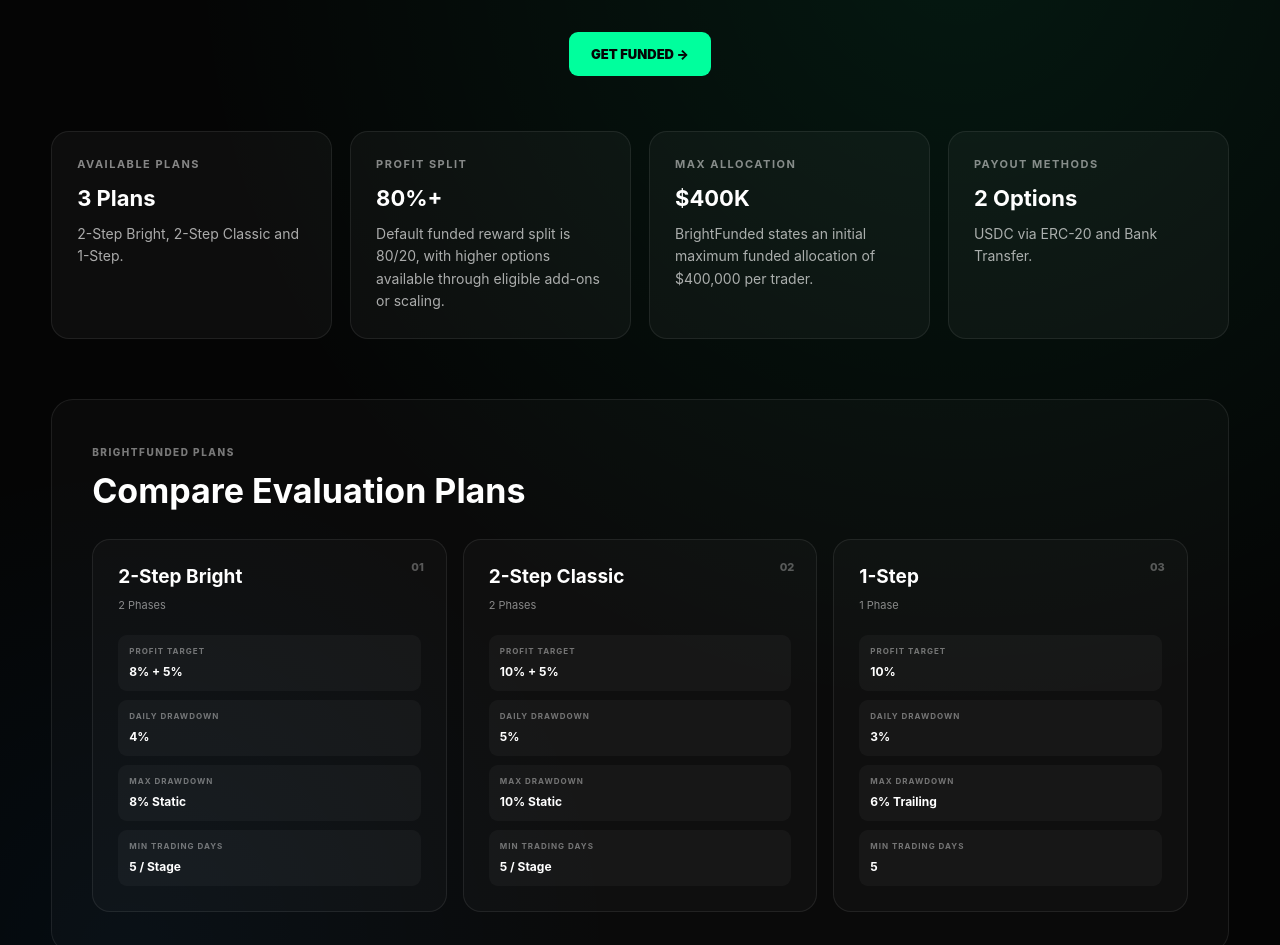
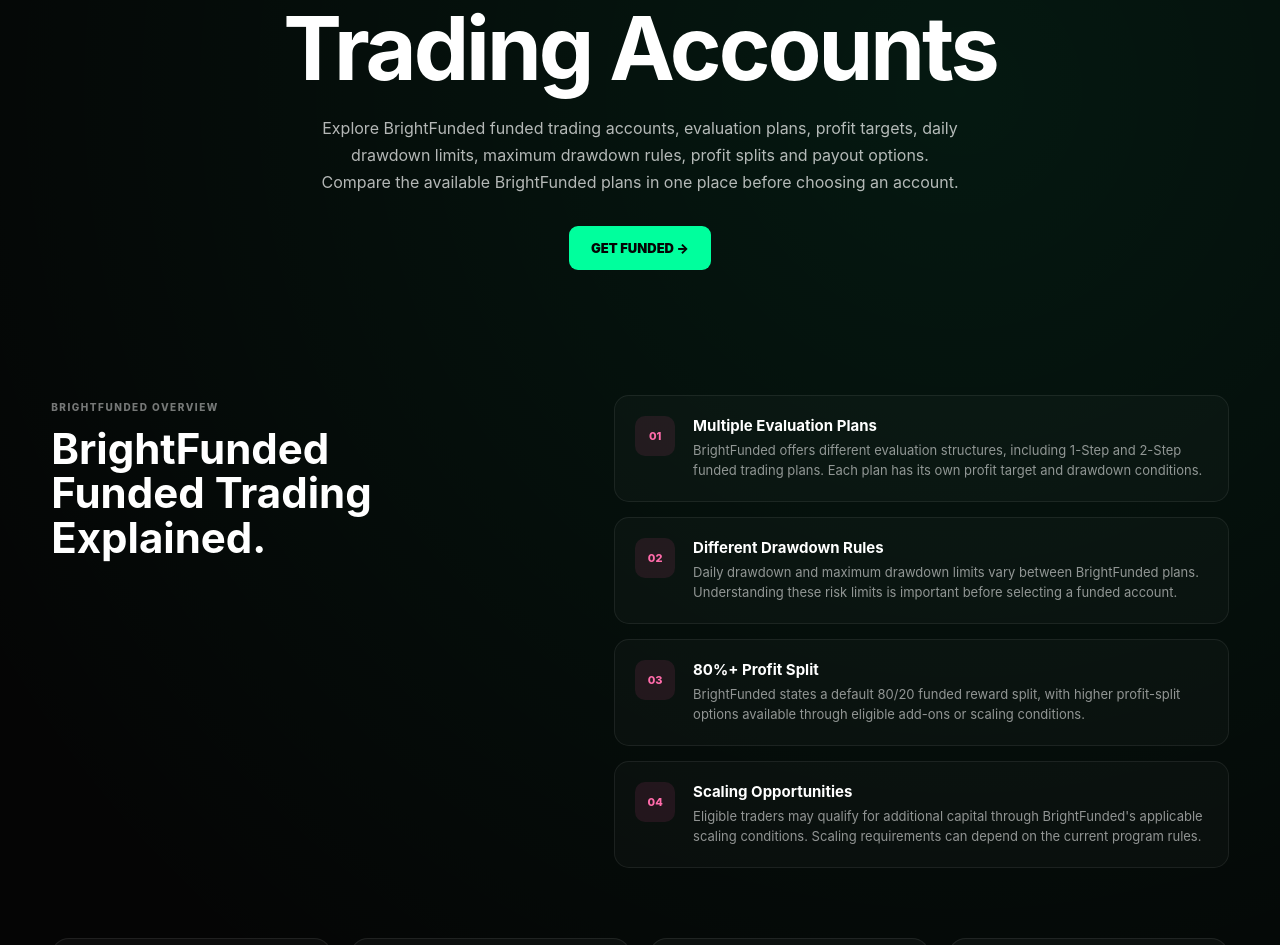
Before and after one commit to theseventeengrup-create/the-seventeen-funded-hub, a React (Vite) app: page /prop-firms/brightfunded in a window 1280 px wide. Shown: the part 347-1292 px from the top of the page. Built offline with nearby package versions, Linux system fonts and the light colour scheme.

Commit message:
Improve BrightFunded on-page SEO

```diff
--- a/src/BrightFunded.jsx
+++ b/src/BrightFunded.jsx
@@ -28,16 +28,21 @@
 
   return (
     <section className="brightfunded-page">
+
+      {/* HEADER / SEO INTRO */}
+
       <div className="brightfunded-header">
         <span className="badge">FEATURED PROP FIRM</span>
 
         <h1>
-          Bright<span>Funded</span>
+          Bright<span>Funded</span> Prop Firm & Funded Trading Accounts
         </h1>
 
         <p>
-          Explore BrightFunded evaluation plans, trading objectives,
-          drawdown rules and reward options in one place.
+          Explore BrightFunded funded trading accounts, evaluation plans,
+          profit targets, daily drawdown limits, maximum drawdown rules,
+          profit splits and payout options. Compare the available
+          BrightFunded plans in one place before choosing an account.
         </p>
 
         <a
@@ -50,11 +55,91 @@
         </a>
       </div>
 
+      {/* SEO OVERVIEW */}
+
+      <div className="brightfunded-feature-section">
+        <div className="bright-feature-heading">
+          <span>BRIGHTFUNDED OVERVIEW</span>
+
+          <h2>
+            BrightFunded
+            <br />
+            Funded Trading Explained.
+          </h2>
+        </div>
+
+        <div className="bright-feature-points">
+
+          <div className="bright-feature-point">
+            <div className="feature-icon">01</div>
+
+            <div>
+              <h3>Multiple Evaluation Plans</h3>
+
+              <p>
+                BrightFunded offers different evaluation structures,
+                including 1-Step and 2-Step funded trading plans. Each
+                plan has its own profit target and drawdown conditions.
+              </p>
+            </div>
+          </div>
+
+          <div className="bright-feature-point">
+            <div className="feature-icon">02</div>
+
+            <div>
+              <h3>Different Drawdown Rules</h3>
+
+              <p>
+                Daily drawdown and maximum drawdown limits vary between
+                BrightFunded plans. Understanding these risk limits is
+                important before selecting a funded account.
+              </p>
+            </div>
+          </div>
+
+          <div className="bright-feature-point">
+            <div className="feature-icon">03</div>
+
+            <div>
+              <h3>80%+ Profit Split</h3>
+
+              <p>
+                BrightFunded states a default 80/20 funded reward split,
+                with higher profit-split options available through
+                eligible add-ons or scaling conditions.
+              </p>
+            </div>
+          </div>
+
+          <div className="bright-feature-point">
+            <div className="feature-icon">04</div>
+
+            <div>
+              <h3>Scaling Opportunities</h3>
+
+              <p>
+                Eligible traders may qualify for additional capital
+                through BrightFunded's applicable scaling conditions.
+                Scaling requirements can depend on the current program
+                rules.
+              </p>
+            </div>
+          </div>
+
+        </div>
+      </div>
+
+      {/* QUICK STATS */}
+
       <div className="brightfunded-grid">
+
         <div className="info-card">
           <span>AVAILABLE PLANS</span>
           <h3>3 Plans</h3>
-          <p>2-Step Bright, 2-Step Classic and 1-Step.</p>
+          <p>
+            2-Step Bright, 2-Step Classic and 1-Step.
+          </p>
         </div>
 
         <div className="info-card">
@@ -78,18 +163,32 @@
         <div className="info-card">
           <span>PAYOUT METHODS</span>
           <h3>2 Options</h3>
-          <p>USDC via ERC-20 and Bank Transfer.</p>
+          <p>
+            USDC via ERC-20 and Bank Transfer.
+          </p>
         </div>
+
       </div>
+
+      {/* PLANS */}
 
       <div className="brightfunded-plans">
         <span>BRIGHTFUNDED PLANS</span>
 
-        <h2>Compare Evaluation Plans</h2>
+        <h2>Compare BrightFunded Evaluation Plans</h2>
+
+        <p>
+          Compare BrightFunded funded trading plans by profit target,
+          daily drawdown, maximum drawdown and minimum trading days.
+          Choosing a plan should depend on your trading strategy, risk
+          management and preferred evaluation structure.
+        </p>
 
         <div className="bright-plan-cards">
+
           {plans.map((plan, index) => (
             <div className="bright-plan-card" key={plan.name}>
+
               <div className="bright-plan-number">
                 0{index + 1}
               </div>
@@ -100,6 +199,7 @@
               </div>
 
               <div className="bright-plan-data">
+
                 <div>
                   <span>PROFIT TARGET</span>
                   <strong>{plan.target}</strong>
@@ -119,13 +219,18 @@
                   <span>MIN TRADING DAYS</span>
                   <strong>{plan.days}</strong>
                 </div>
+
               </div>
             </div>
           ))}
+
         </div>
       </div>
 
+      {/* WHY BRIGHTFUNDED */}
+
       <div className="brightfunded-feature-section">
+
         <div className="bright-feature-heading">
           <span>WHY LOOK AT BRIGHTFUNDED?</span>
 
@@ -137,6 +242,7 @@
         </div>
 
         <div className="bright-feature-points">
+
           <div className="bright-feature-point">
             <div className="feature-icon">01</div>
 
@@ -188,17 +294,22 @@
               </p>
             </div>
           </div>
+
         </div>
       </div>
+
+      {/* PAYOUTS */}
 
       <div className="bright-payout-section">
         <span>PAYOUTS</span>
 
-        <h2>Reward Information</h2>
+        <h2>BrightFunded Payout & Reward Information</h2>
 
         <div className="bright-payout-grid">
+
           <div>
             <strong>80% Default Split</strong>
+
             <p>
               The standard funded reward split is 80/20.
             </p>
@@ -206,6 +317,7 @@
 
           <div>
             <strong>90% Add-On</strong>
+
             <p>
               A 90% profit split add-on is available where offered.
             </p>
@@ -213,6 +325,7 @@
 
           <div>
             <strong>Bi-Weekly</strong>
+
             <p>
               After the first reward cycle, bi-weekly requests are
               available under the applicable conditions.
@@ -221,11 +334,13 @@
 
           <div>
             <strong>USDC / Bank</strong>
+
             <p>
               Rewards can be processed through USDC ERC-20 or bank
               transfer.
             </p>
           </div>
+
         </div>
 
         <p className="bright-payout-note">
@@ -233,19 +348,107 @@
           30 days after the first funded-account trade; subsequent
           requests can be made bi-weekly under the applicable rules.
         </p>
+
       </div>
 
+      {/* FAQ / SEO CONTENT */}
+
+      <div className="brightfunded-feature-section">
+
+        <div className="bright-feature-heading">
+          <span>BRIGHTFUNDED FAQ</span>
+
+          <h2>
+            Common Questions
+            <br />
+            About BrightFunded.
+          </h2>
+        </div>
+
+        <div className="bright-feature-points">
+
+          <div className="bright-feature-point">
+            <div className="feature-icon">01</div>
+
+            <div>
+              <h3>What is BrightFunded?</h3>
+
+              <p>
+                BrightFunded is a prop trading firm offering funded
+                trading account programs with different evaluation
+                structures. Traders can compare 1-Step and 2-Step plans
+                based on their preferred risk and trading approach.
+              </p>
+            </div>
+          </div>
+
+          <div className="bright-feature-point">
+            <div className="feature-icon">02</div>
+
+            <div>
+              <h3>What BrightFunded plans are available?</h3>
+
+              <p>
+                The plans shown on this page include 2-Step Bright,
+                2-Step Classic and 1-Step. Each plan has different
+                profit targets and drawdown conditions.
+              </p>
+            </div>
+          </div>
+
+          <div className="bright-feature-point">
+            <div className="feature-icon">03</div>
+
+            <div>
+              <h3>What is the BrightFunded profit split?</h3>
+
+              <p>
+                BrightFunded states an 80% default funded reward split.
+                Higher profit-split options may be available through
+                eligible add-ons or applicable conditions.
+              </p>
+            </div>
+          </div>
+
+          <div className="bright-feature-point">
+            <div className="feature-icon">04</div>
+
+            <div>
+              <h3>Can BrightFunded rules change?</h3>
+
+              <p>
+                Yes. Prop firm plans, pricing, drawdown calculations,
+                payout conditions and promotions can change. Always
+                verify the latest official BrightFunded terms before
+                purchasing an account.
+              </p>
+            </div>
+          </div>
+
+        </div>
+
+      </div>
+
+      {/* IMPORTANT */}
+
       <div className="fundingpips-warning">
+
         <strong>⚠️ IMPORTANT BEFORE YOU BUY</strong>
 
         <p>
           BrightFunded rules, pricing, available plans, drawdown
           calculations, payout conditions and promotions can change.
-          Always verify the latest official terms before purchasing.
+          The information on THE SEVENTEEN FUNDED HUB is provided for
+          comparison and educational purposes. Always verify the latest
+          official terms before purchasing.
         </p>
+
       </div>
 
+      {/* CTA */}
+
       <div className="brightfunded-final-cta">
+
         <span>READY TO EXPLORE?</span>
 
         <h2>
@@ -255,8 +458,9 @@
         </h2>
 
         <p>
-          Compare the current plans and choose the evaluation structure
-          that best matches your trading style.
+          Compare the current BrightFunded plans and choose the
+          evaluation structure that best matches your trading style,
+          risk tolerance and trading goals.
         </p>
 
         <a
@@ -267,7 +471,9 @@
         >
           VISIT BRIGHTFUNDED →
         </a>
+
       </div>
+
     </section>
   );
 }
```
